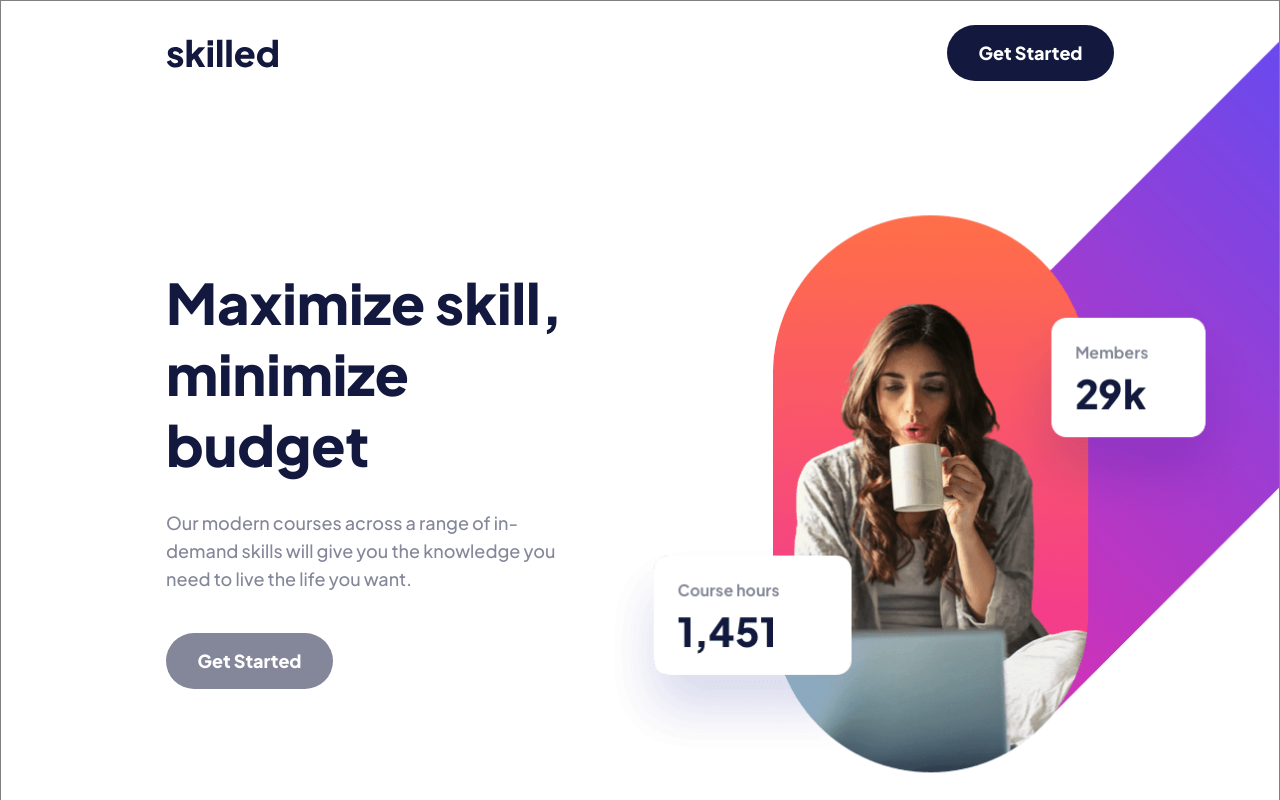
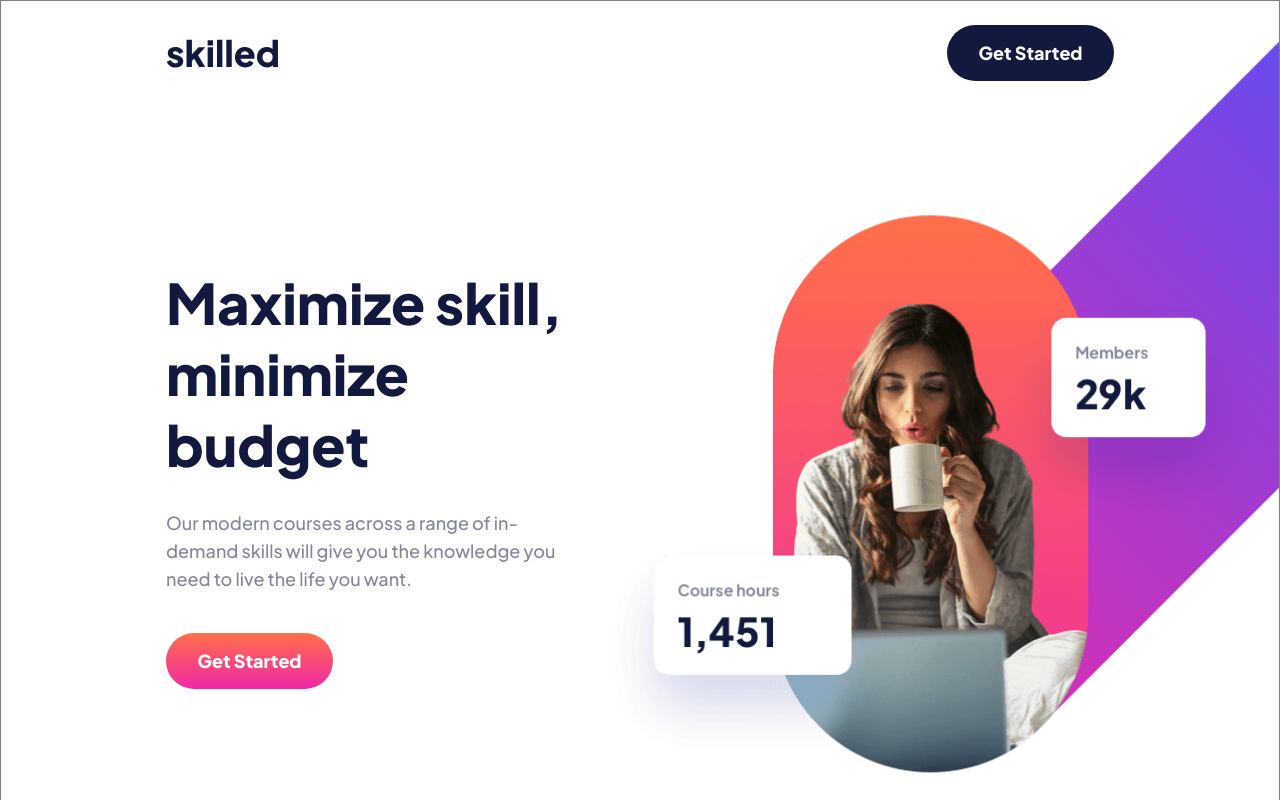
Before and after one commit to nicorithner/solution-skilled-elearning-landing-page, a React (Create React App) app: page / in a window 1280 px wide. Shown: the top 800 px of the page. Built offline with nearby package versions, Linux system fonts and the light colour scheme.

Commit message:
Change button index so it's on top

```diff
--- a/src/components/button/Button.styled.js
+++ b/src/components/button/Button.styled.js
@@ -19,16 +19,17 @@ const ButtonBase = styled.button`
 `;
 export const ButtonSolid = styled(ButtonBase)`
   background: ${PRIMARY.midnightExpress};
+  z-index: 2;
 
   &:hover {
-    background: ${PRIMARY.chetwodeBlue};
+    background: ${GRADIENTS.whiteTransparency}, ${PRIMARY.chetwodeBlue};
   }
 `;
 export const ButtonGrad1 = styled(ButtonBase)`
-  background: ${GRADIENTS.tomatoPersionRose};
+  background: ${GRADIENTS.tomatoPersianRose};
 
   &:hover {
-    background: ${GRADIENTS.whiteTransparency}, ${GRADIENTS.tomatoPersionRose};
+    background: ${GRADIENTS.whiteTransparency}, ${GRADIENTS.tomatoPersianRose};
   }
 `;
 export const ButtonGrad2 = styled(ButtonBase)`
```
